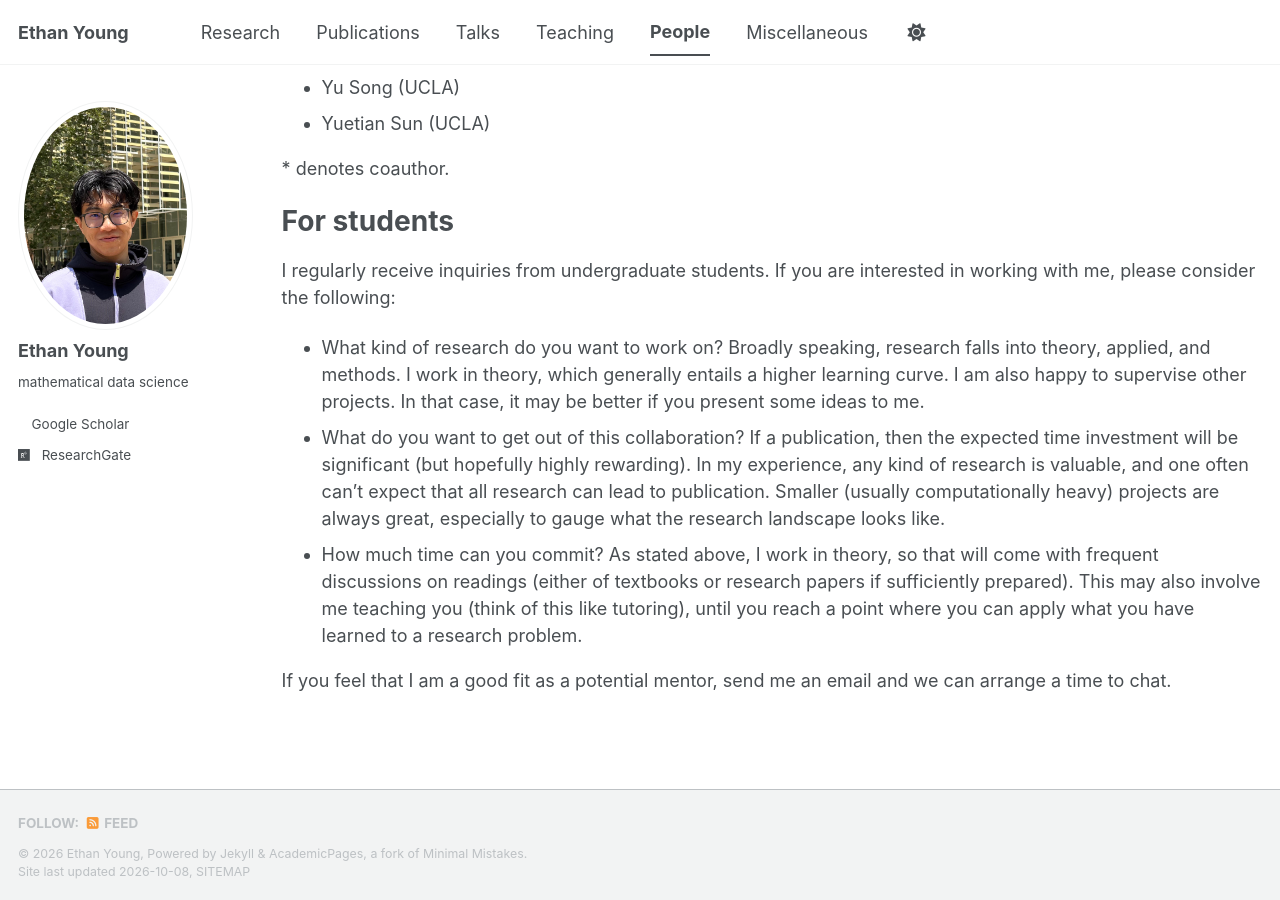
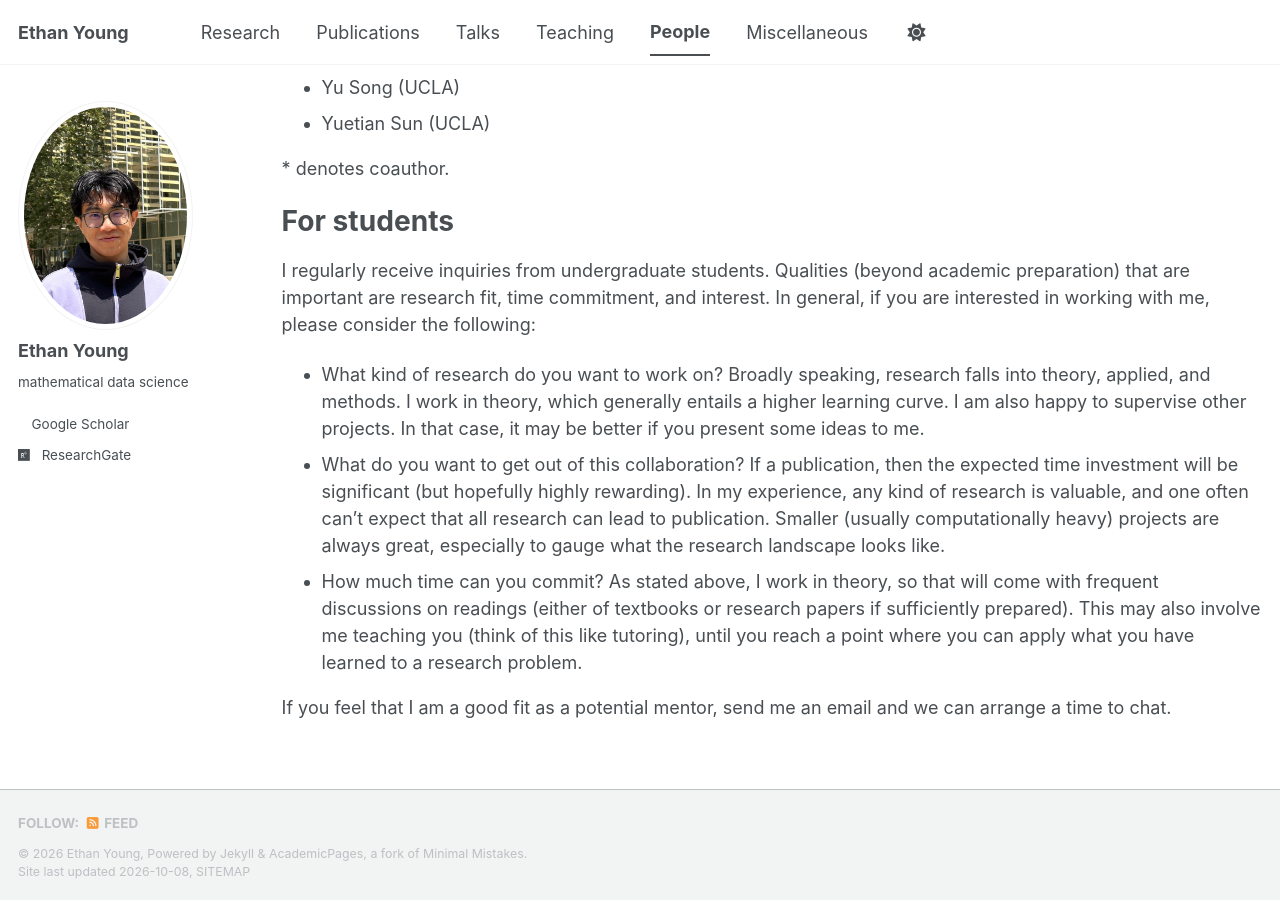
Before and after one commit to ethanjyoung/ethanjyoung.github.io, a Jekyll site: the page built from _pages/people.md, in a window 1280 px wide and 900 px high, scrolled down 483 px. Built offline with Jekyll 4.4.1, drawn with Linux system fonts in a browser that asks for light colours; a style sheet for code colours, icons or effects is not loaded.

Commit message:
Update people.md

```diff
--- a/_pages/people.md
+++ b/_pages/people.md
@@ -24,7 +24,7 @@ Before I started my PhD, I also worked with
 \* denotes coauthor.
 
 # For students
-I regularly receive inquiries from undergraduate students. If you are interested in working with me, please consider the following:
+I regularly receive inquiries from undergraduate students. Qualities (beyond academic preparation) that are important are research fit, time commitment, and interest. In general, if you are interested in working with me, please consider the following:
 * What kind of research do you want to work on? Broadly speaking, research falls into theory, applied, and methods. I work in theory, which generally entails a higher learning curve. I am also happy to supervise other projects. In that case, it may be better if you present some ideas to me.
 * What do you want to get out of this collaboration? If a publication, then the expected time investment will be significant (but hopefully highly rewarding). In my experience, any kind of research is valuable, and one often can't expect that all research can lead to publication. Smaller (usually computationally heavy) projects are always great, especially to gauge what the research landscape looks like.
 * How much time can you commit? As stated above, I work in theory, so that will come with frequent discussions on readings (either of textbooks or research papers if sufficiently prepared). This may also involve me teaching you (think of this like tutoring), until you reach a point where you can apply what you have learned to a research problem.
```
